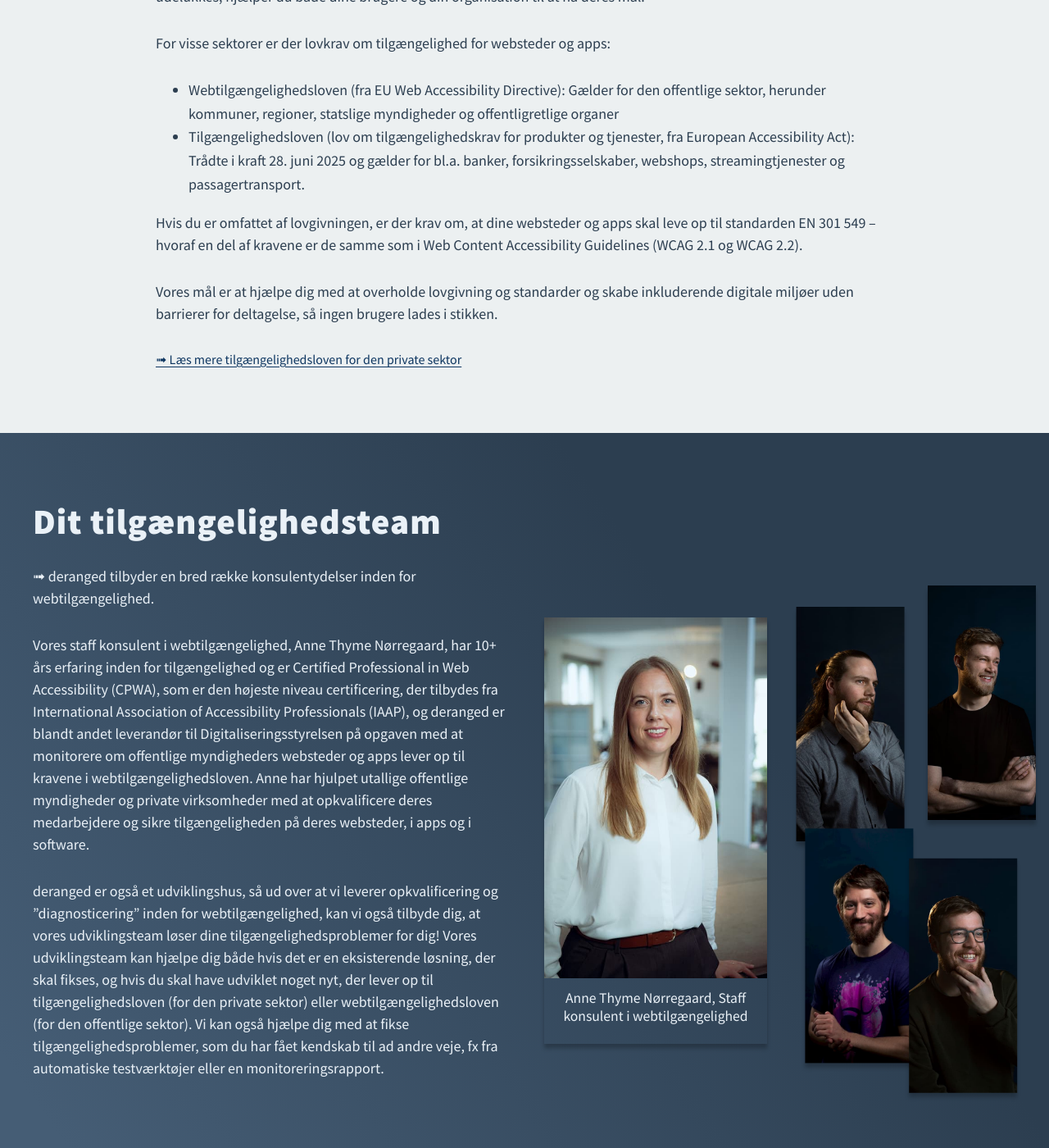
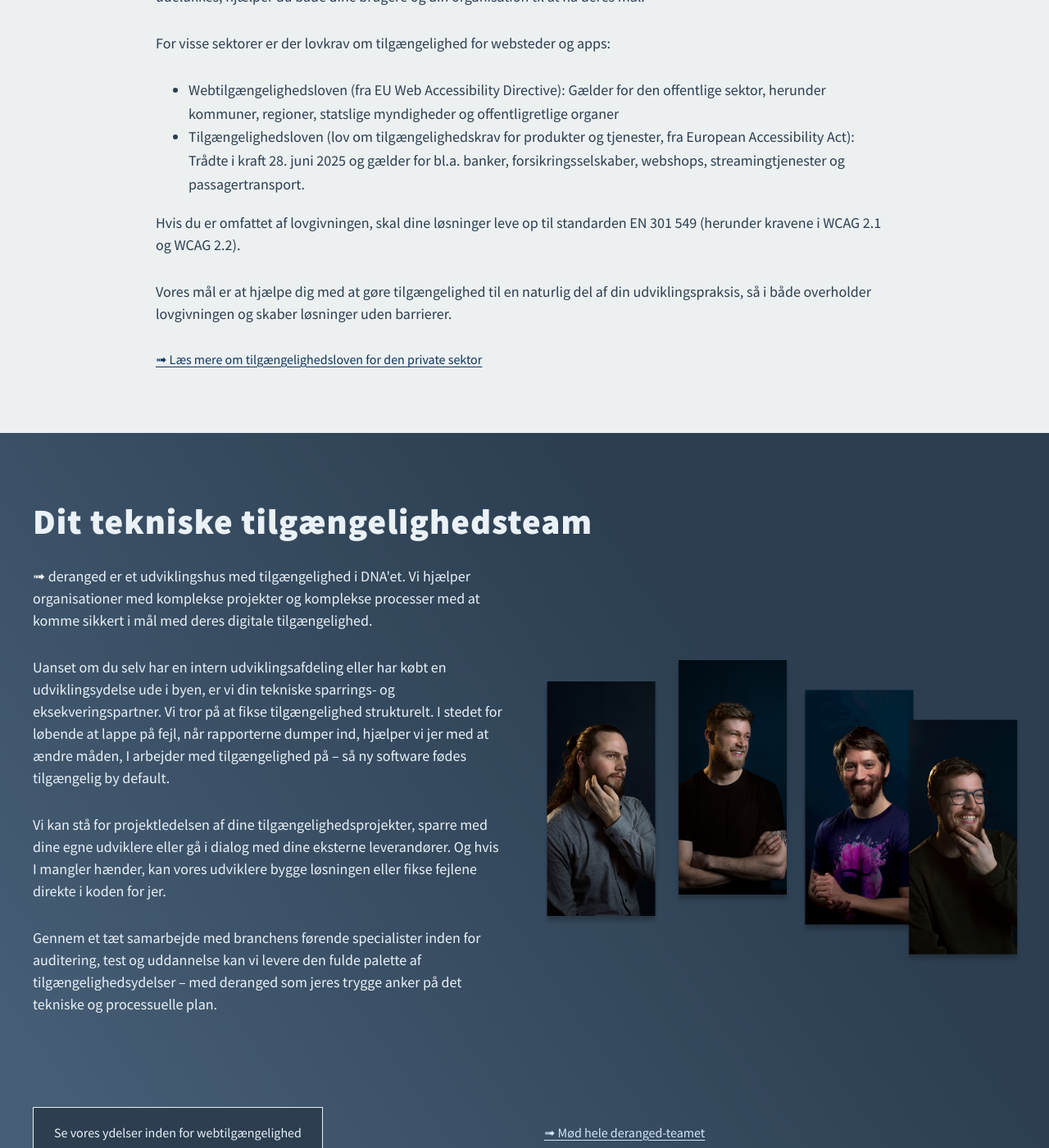
Before and after one commit to derangeddk/deranged.dk, a Jekyll site: the page built from da/tilgaengelighed/index.html, in a window 1280 px wide and 1400 px high, scrolled down 682 px. Shown: the whole window at 82% size. Built offline with Jekyll 4.4.1, drawn with Linux system fonts in a browser that asks for light colours; some web fonts are replaced; comment, search, counter and statistics services are not loaded; some of the changed text lies outside the part shown.

Commit message:
Opdatering af tilgængeligheds-forsiden

```diff
--- a/da/tilgaengelighed/index.html
+++ b/da/tilgaengelighed/index.html
@@ -1,37 +1,26 @@
 ---
 layout: default
-title: "Tilgængelighed: Fra kompetenceløft til fuld compliance - vi opgraderer både dig og dine digitale løsninger"
-meta: "Eksperthjælp til at sikre overholdelse af tilgængelighedsloven og til at løfte kompetencerne i din organisation, så I kommer i mål med compliance nu og her – og bygger en stærk, varig kultur for digital tilgængelighed."
+title: "Tilgængelighed"
+meta: "Vi hjælper dig med at gøre tilgængelighed til en integreret del af dine processer. Vi bygger software tilgængelig by default, styrer komplekse projekter og kvalitetssikrer dine leverandører."
 meta_image: "/img/blog-posts/a11y-2.jpg"
 sitemap_include: 'yes'
 lang: "da-DK"
 questions:
-  - question: "Forstå hvad lovgivning, standarder og retningslinjer konkret betyder for dig"
+  - question: "Gøre tilgængelighed til en fast del af jeres processer"
     answer: |
-      Hvad er forskellen på webtilgængelighedsloven og tilgængelighedsloven?
-      Hvad er forskellen på WCAG 2.1 og WCAG 2.2 og på EN 301 459 – og er der nogle krav, der er valgfrie? Der er mange ting at holde styr på inden for webtilgængelighed,
-      men vi kan tage dig i hånden og forklare, hvad det betyder for lige præcis din organisation.
-  - question: "Omsætte testrapporter til konkrete handlepunkter"
+      Vi hjælper jer med at bygge en bæredygtig struktur, så tilgængelighed ikke er en besværlig tilføjelse, men en integreret del af jeres design- og udviklingsflow.
+  - question: "Sikre at eksterne leverandører leverer varen"
     answer: |
-      Vores mål er, at dit tilgængelighedsbudget bliver brugt på faktisk at forbedre tilgængeligheden i din løsning ved at hjælpe dig med at omsætte
-      indsigter i tilgængeligheden på din løsning til konkrete handlepunkter på nogens to do-liste.
-      Det virker måske åbenlyst, men vi oplever at alt for mange tilgængelighedsprojekter starter med en stor rapport – og også slutter her, fordi ingen ved,
-      hvordan de skal omsætte rapporten til noget i praksis.
-  - question: "Fange tilgængelighedsproblemer allerede i designfasen"
+      Det kan være svært at vurdere, om en ekstern leverandør reelt overholder tilgængelighedskravene. Vi hjælper jer med at stille de rigtige krav, vurdere leverancerne og tage den tekniske dialog.
+  - question: "Omsætte svære testrapporter til konkrete udviklingsopgaver"
     answer: |
-      Ved at indgå i dialog med UX’ere og grafiske designere kan vi hjælpe med at forebygge tilgængelighedsproblemer længe inden de opstår i koden på den endelige løsning.
-      Ved hjælp af undervisning og tidlig test af wireframes, designskitser eller prototyper kan vi forebygge mange tilgængelighedsproblemer,
-      som det ville være tidskrævende og dyrt at løse senere.
-  - question: "Løse tilgængelighedsproblemer i din kode"
+      Står I med en lang tilgængelighedsrapport eller automatisk testudskrift uden at vide, hvordan I kommer videre? Vi oversætter indsigterne til konkrete, prioriterede tasks direkte til udviklernes backlog.
+  - question: "Bygge og rette kode direkte i jeres systemer"
     answer: |
-      Vi kan enten indgå som en sparringspartner for dine udviklere, så de ikke behøver at bruge en masse tid på at google og gætte sig til løsninger
-      på tilgængelighedsproblemer – eller vores udviklere kan hjælpe dig med at få rettet fejlene direkte i din kode. Det kan vi tilbyde,
-      fordi deranged også er et udviklingshus. Om du har brug for den ene eller den anden slags hjælp, er helt op til dig.
-  - question: "Dokumentere compliance"
+      Hvor andre stopper ved rådgivningen og rapporten, smøger vi ærmerne op. Vores udviklere kan løse problemerne direkte i koden – uanset om det gælder et eksisterende website eller udviklingen af et helt nyt system.
+  - question: "Levering af den fulde palette (Compliance & dokumentation)"
     answer: |
-      Hvis du har brug for en fuld compliancerapport til at dokumentere, at dit websted eller din app lever op til tilgængelighedsloven (European Accessibility Act, EAA)
-      eller webtilgængelighedsloven, så kan vi hjælpe dig. Til vores compliancerapporter bruger vi samme testmetode som bruges til Digitaliseringsstyrelsens monitoreringer
-      for webtilgængelighedsloven.
+      Gennem vores stærke partnernetværk sikrer vi, at I får adgang til specialiseret ekspertise inden for manuelle ekspert-tests, brugertests, workshops og lovpligtige tilgængelighedserklæringer – samlet i én samlet løsning hos deranged.
 ---
 {% include overlay_nav.html %}
 
@@ -49,7 +38,7 @@
       Tilgængelighed
     </h1>
     <p class="hero__subtitle">
-      Fra kompetenceløft til fuld compliance - vi opgraderer både dig og dine digitale løsninger
+      Fra symptombehandling til tilgængelighed by default – vi hjælper dig helt i mål med dine tilgængelighedsprojekter
     </p>
     <p class="hero__language-switch">
       🇬🇧 <a href="/accessibility" lang="en">Read in English</a>
@@ -65,7 +54,7 @@
       </h2>
       <div class="section__text">
         <p>
-          ➟  Digital tilgængelighed handler om at skabe inkluderende digitale oplevelser. Tilgængelighed sikrer, at alle kan bruge dit website eller din app, uanset eventuelle funktionsnedsættelser eller handicaps. Ved at sikre, at ingen brugere udelukkes, hjælper du både dine brugere og din organisation til at nå deres mål.
+          ➟ Digital tilgængelighed handler om at skabe inkluderende digitale oplevelser. Tilgængelighed sikrer, at alle kan bruge dit website eller din app, uanset eventuelle funktionsnedsættelser eller handicaps. Ved at sikre, at ingen brugere udelukkes, hjælper du både dine brugere og din organisation til at nå deres mål.
         </p>
         <p>
           For visse sektorer er der lovkrav om tilgængelighed for websteder og apps:
@@ -75,13 +64,13 @@
           <li>Tilgængelighedsloven (lov om tilgængelighedskrav for produkter og tjenester, fra European Accessibility Act): Trådte i kraft 28. juni 2025 og gælder for bl.a. banker, forsikringsselskaber, webshops, streamingtjenester og passagertransport.</li>
         </ul>
         <p>
-          Hvis du er omfattet af lovgivningen, er der krav om, at dine websteder og apps skal leve op til standarden EN 301 549 – hvoraf en del af kravene er de samme som i Web Content Accessibility Guidelines (WCAG 2.1 og WCAG 2.2).
+          Hvis du er omfattet af lovgivningen, skal dine løsninger leve op til standarden EN 301 549 (herunder kravene i WCAG 2.1 og WCAG 2.2).
         </p>
-        <p>Vores mål er at hjælpe dig med at overholde lovgivning og standarder og skabe inkluderende digitale miljøer uden barrierer for deltagelse, så ingen brugere lades i stikken.</p>
+        <p>Vores mål er at hjælpe dig med at gøre tilgængelighed til en naturlig del af din udviklingspraksis, så i både overholder lovgivningen og skaber løsninger uden barrierer.</p>
       </div>
       <div>
       <a href="/posts/2025-05-09-tilgængelighedsloven-for-den-private-sektor">
-        ➟  Læs mere tilgængelighedsloven for den private sektor
+        ➟ Læs mere om tilgængelighedsloven for den private sektor
       </a>
       </div>
     </div>
@@ -90,25 +79,24 @@
   <section class="content content--blue">
     <div class="content__container content__container--wide">
       <h2 class="section__heading">
-        Dit tilgængelighedsteam
+        Dit tekniske tilgængelighedsteam
       </h2>
       <div class="section__two-col">
         <div class="section__text">
           <p>
-            ➟ deranged tilbyder en bred række konsulentydelser inden for webtilgængelighed.
+            ➟ deranged er et udviklingshus med tilgængelighed i DNA'et. Vi hjælper organisationer med komplekse projekter og komplekse processer med at komme sikkert i mål med deres digitale tilgængelighed.
           </p>
           <p>
-            Vores staff konsulent i webtilgængelighed, Anne Thyme Nørregaard, har 10+ års erfaring inden for tilgængelighed og er Certified Professional in Web Accessibility (CPWA), som er den højeste niveau certificering, der tilbydes fra International Association of Accessibility Professionals (IAAP), og deranged er blandt andet leverandør til Digitaliseringsstyrelsen på opgaven med at monitorere om offentlige myndigheders websteder og apps lever op til kravene i webtilgængelighedsloven. Anne har hjulpet utallige offentlige myndigheder og private virksomheder med at opkvalificere deres medarbejdere og sikre tilgængeligheden på deres websteder, i apps og i software.
+            Uanset om du selv har en intern udviklingsafdeling eller har købt en udviklingsydelse ude i byen, er vi din tekniske sparrings- og eksekveringspartner. Vi tror på at fikse tilgængelighed strukturelt. I stedet for løbende at lappe på fejl, når rapporterne dumper ind, hjælper vi jer med at ændre måden, I arbejder med tilgængelighed på – så ny software fødes tilgængelig by default.
           </p>
           <p>
-            deranged er også et udviklingshus, så ud over at vi leverer opkvalificering og ”diagnosticering” inden for webtilgængelighed, kan vi også tilbyde dig, at vores udviklingsteam løser dine tilgængelighedsproblemer for dig! Vores udviklingsteam kan hjælpe dig både hvis det er en eksisterende løsning, der skal fikses, og hvis du skal have udviklet noget nyt, der lever op til tilgængelighedsloven (for den private sektor) eller webtilgængelighedsloven (for den offentlige sektor). Vi kan også hjælpe dig med at fikse tilgængelighedsproblemer, som du har fået kendskab til ad andre veje, fx fra automatiske testværktøjer eller en monitoreringsrapport.
+            Vi kan stå for projektledelsen af dine tilgængelighedsprojekter, sparre med dine egne udviklere eller gå i dialog med dine eksterne leverandører. Og hvis I mangler hænder, kan vores udviklere bygge løsningen eller fikse fejlene direkte i koden for jer.
+          </p>
+          <p>
+            Gennem et tæt samarbejde med branchens førende specialister inden for auditering, test og uddannelse kan vi levere den fulde palette af tilgængelighedsydelser – med deranged som jeres trygge anker på det tekniske og processuelle plan.
           </p>
         </div>
         <div class="section__team-photos">
-          <figure>
-            <img src="/img/people/anne-thumbnail.jpg" alt="" loading="lazy" class="team_member"/>
-            <figcaption class="photo-caption">Anne Thyme Nørregaard, Staff konsulent i webtilgængelighed</figcaption>
-          </figure>
           <div><img src="/img/people/asbjoern-thegler.jpg" alt="" loading="lazy" class="team_member"/></div>
           <div><img src="/img/people/philip-dein.jpg" alt="" loading="lazy" class="team_member"/></div>
           <div><img src="/img/people/anders.jpg" alt="" loading="lazy" class="team_member"/></div>
@@ -133,14 +121,15 @@
       </h2>
       <div class="section__text">
         <p>
-          Vores konsulentydelser inden for webtilgængelighed dækker hele paletten inden for uddannelse, rådgivning og test af tilgængelighedsproblemer.
+          Tilgængelighed skal ikke være et tungt lag, der smøres på til sidst. Det skal være en integreret del af jeres arbejdsgange og udviklingsprocesser.
         </p>
         <p>
-            I vores konsulentydelser inden for webtilgængelighed bryder vi indsatsen med tilgængelighed ned i overskuelige blokke og hjælper dig med at forstå, hvad det hele går ud på, og hvad du konkret skal gøre. Vi sikrer, at du hurtigst muligt kommer i mål med at tilgængeliggøre din løsning – og at du lærer en masse undervejs, så du hele tiden udvider dine kompetencer inden for webtilgængelighed.
-          </p>
-        <p>
-          Når du har fået et overblik over tilgængelighedsproblemer i din løsning, kan du vælge at rette problemerne i din løsning selv eller med hjælp fra en anden leverandør – eller du kan få os til det.
+          Vi hjælper jer med at analysere og kvalitetssikre jeres nuværende setup ved at kigge på processer, opkvalificering og tooling. Vi hjælper jer med at svare på spørgsmålet: Hvordan bliver tilgængelighed en helt naturlig del af vores hverdag?
         </p>
+        <ul>
+          <li>Har i en ekstern leverandør? Vi tager snakken med dem, vurderer om de har styr på tilgængeligheden, og hjælper dem med at levere det, I har krav på.</li>
+          <li>Har i egen udviklingsafdeling? Vi giver jeres udviklere værktøjerne, infrastrukturen og koden, der skal til for at bygge rigtigt fra starten.</li>
+        </ul>
       </div>
     </div>
   </section>
@@ -163,7 +152,7 @@
               </p>
               {% if page.content != empty %}
                 <a href="{{ page.url }}">
-                  ➟  Læs mere
+                  ➟ Læs mere
                 </a>
               {% endif %}
             </div>
```
